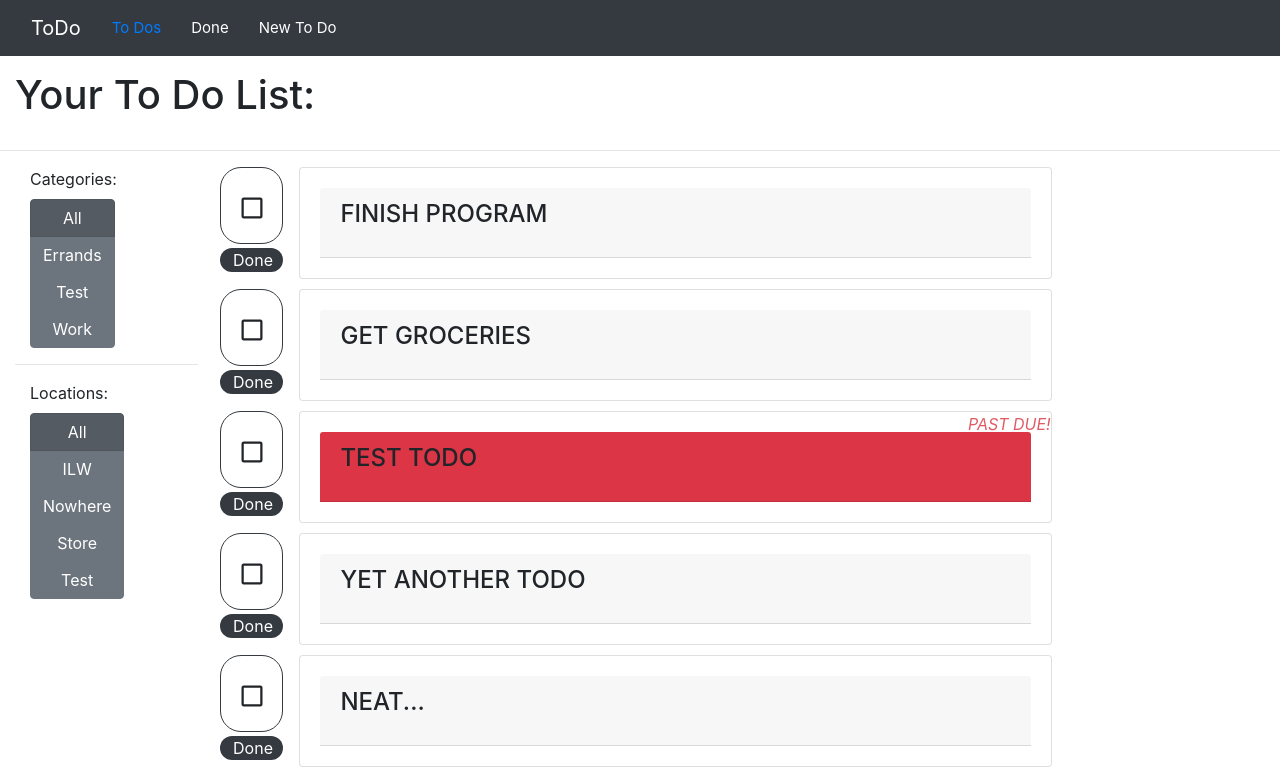
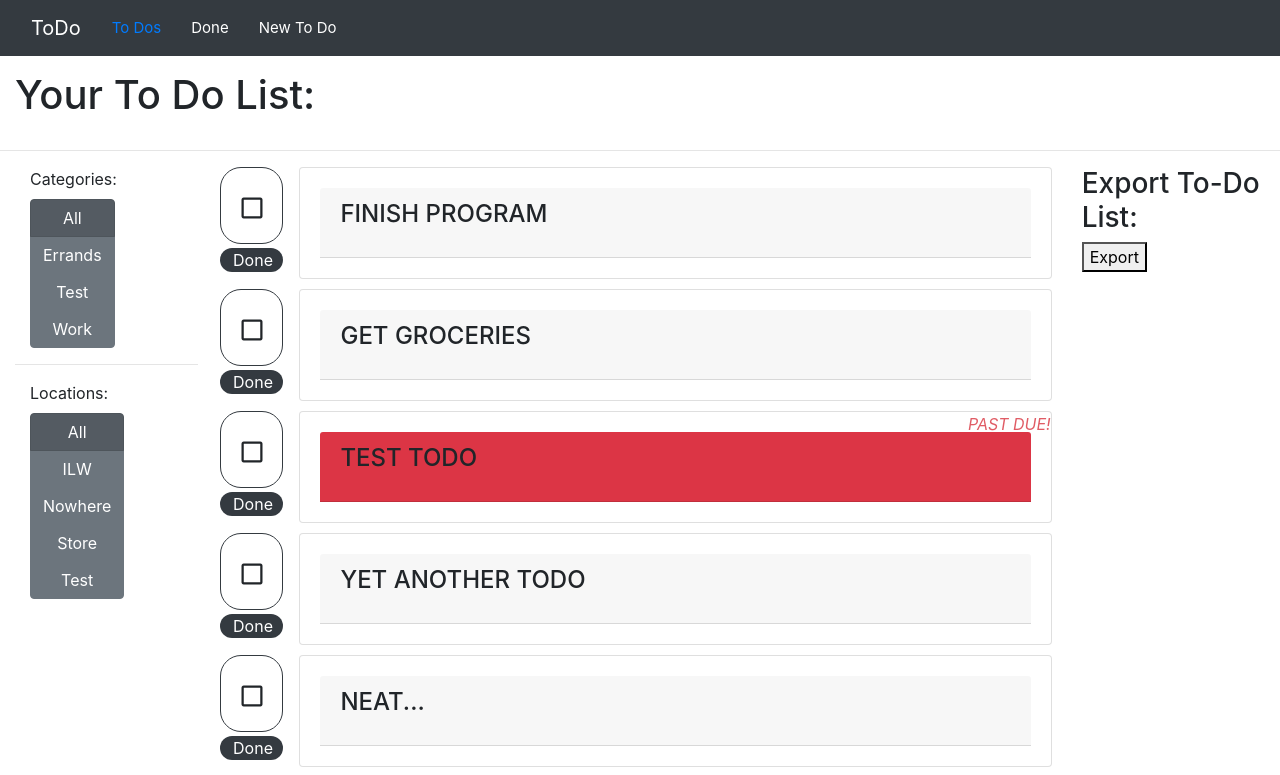
Before and after one commit to giered/to-do-list, an Angular app: page /todo in a window 1280 px wide. Shown: the top 775 px of the page. Built offline with nearby package versions, Linux system fonts and the light colour scheme.

Commit message:
Added functionality to export the to-do list to a csv file

```diff
--- a/package.json
+++ b/package.json
@@ -24,6 +24,7 @@
     "@ng-bootstrap/ng-bootstrap": "^3.2.0",
     "bootstrap": "^4.1.3",
     "core-js": "^2.5.4",
+    "file-saver": "^2.0.0-rc.3",
     "jquery": "^3.3.1",
     "rxjs": "^6.0.0",
     "zone.js": "~0.8.26"
--- a/src/app/list/list.component.html
+++ b/src/app/list/list.component.html
@@ -28,6 +28,10 @@
     <div class="col-md-8 list">
       <td-list-todo [catFilter]="filterCat" [locFilter]="filterLoc" [todoItems]="todos" (completeTodos)="updateCompletedTodos()"></td-list-todo>
     </div>
+    <div class="col-md-2" style="float: left">
+      <h3>Export To-Do List:</h3>
+      <button type="button" (click)="downloadFile(todos)">Export</button>
+    </div>
     <div style="clear: both;">
       <hr />
       <h2>Recently Completed:</h2>
--- a/src/app/list/list.component.ts
+++ b/src/app/list/list.component.ts
@@ -1,6 +1,7 @@
 import { Component, OnInit } from '@angular/core';
 import { ITodo } from './list-todo.model';
 import { TodoListService } from './shared/todo-list.service';
+import { saveAs } from 'file-saver/dist/FileSaver.js';
 
 @Component({
   selector: 'td-list',
@@ -45,4 +46,15 @@ export class ListComponent implements OnInit {
     this.todoListService.changeStatus(false, todoItem);
     this.ngOnInit();
   }
+
+  downloadFile(data: any) {
+    const REPLACER = (key, value) => value === null ? '' : value;
+    const HEADER = Object.keys(data[0]);
+    const csv = data.map(row => HEADER.map(fieldName => JSON.stringify(row[fieldName], REPLACER)).join(','));
+    csv.unshift(HEADER.join(','));
+    const csvArray = csv.join('\r\n');
+
+    const blob = new Blob([csvArray], { type: 'text/csv' });
+    saveAs(blob, 'Todos.csv');
+  }
 }
```
Also changed, not shown: 1 other file (tests, documents, lock files or other folders).
